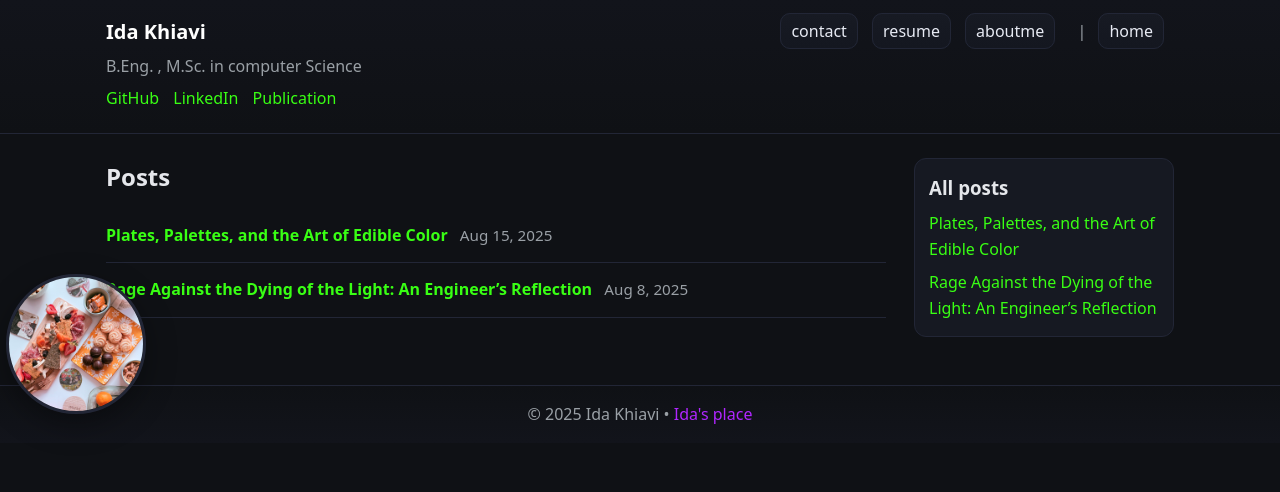
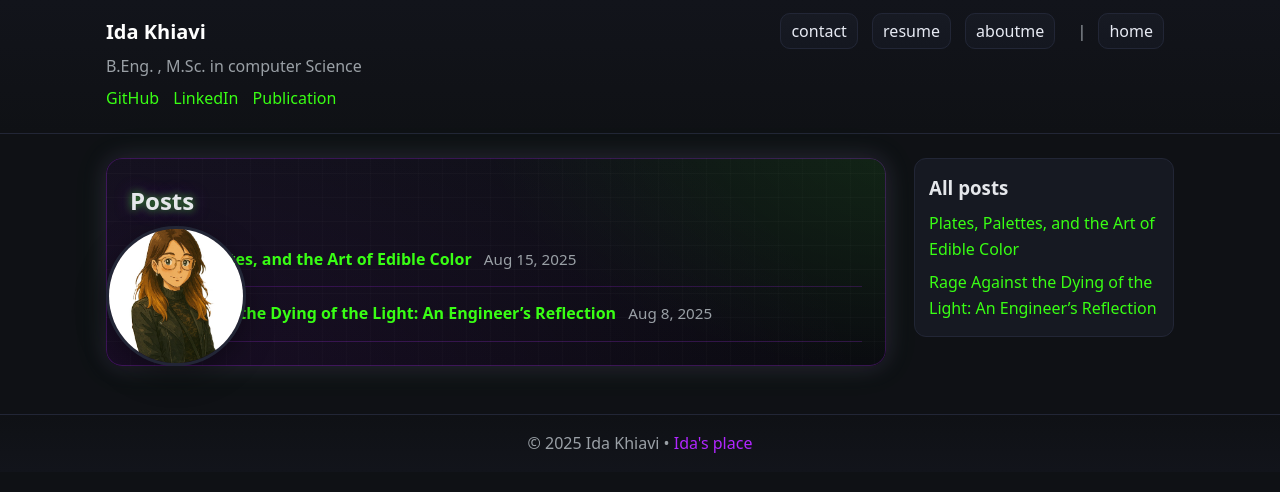
Before and after one commit to idakhiavi/idakhiavi.github.io, a Jekyll site: the page built from index.html, in a window 1280 px wide. Shown: the top 492 px of the page. Built offline with Jekyll 4.4.1, drawn with Linux system fonts in a browser that asks for light colours.

Commit message:
avatar change

```diff
--- a/assets/styles.css
+++ b/assets/styles.css
@@ -42,7 +42,7 @@ a:hover{text-decoration:underline}
 .social a{margin-right:10px}
 
 /* Layout */
-.container{max-width:var(--maxw);margin:0 auto;padding:24px 16px 48px;position:relative}
+.container{max-width:var(--maxw);margin:0 auto;padding:24px 16px 48px}
 .grid{display:grid;grid-template-columns:3fr 1fr;gap:28px}
 .main h1{margin:0 0 12px}
 
@@ -72,23 +72,12 @@ a:hover{text-decoration:underline}
   background:linear-gradient(0deg,#12141b,#0f1115);
 }
 
-/* Homepage left-margin avatar */
-.home-left-image{
-  position:absolute;
-  left:0;
-  top:140px; /* sits just below the header */
-  transform:translateX(-60%);
-  z-index:0;
-  pointer-events:none; /* purely decorative */
-}
-.home-left-image img{
-  width:140px;
-  height:140px;
-  border-radius:50%;
-  object-fit:cover;
-  border:3px solid var(--border);
-  box-shadow:0 10px 30px rgba(0,0,0,.35);
-  display:block;
+/* Homepage left-margin avatar (no overlap) */
+.home-with-avatar{position:relative;padding-left:180px}
+.home-with-avatar .home-left-image{position:absolute;left:0;bottom:0;pointer-events:none}
+.home-with-avatar .home-left-image img{
+  width:140px;height:140px;border-radius:50%;object-fit:cover;
+  border:3px solid var(--border);box-shadow:0 10px 30px rgba(0,0,0,.35);display:block
 }
 
 /* Post page */
@@ -98,5 +87,29 @@ a:hover{text-decoration:underline}
 /* Small screens */
 @media (max-width:800px){
   .grid{grid-template-columns:1fr}
-  .home-left-image{display:none}
+  .home-with-avatar{padding-left:0}
+  .home-with-avatar .home-left-image{display:none}
 }
+
+/* Arcade theme (homepage only) */
+.home-arcade{
+  position:relative;
+  padding:24px;
+  border-radius:16px;
+  background:
+    radial-gradient(1200px 600px at -10% 120%, rgba(176,38,255,.10), transparent 70%),
+    radial-gradient(800px 400px at 110% -10%, rgba(57,255,20,.10), transparent 60%),
+    repeating-linear-gradient(0deg, rgba(255,255,255,0.02) 0px, rgba(255,255,255,0.02) 1px, transparent 1px, transparent 24px),
+    repeating-linear-gradient(90deg, rgba(255,255,255,0.015) 0px, rgba(255,255,255,0.015) 1px, transparent 1px, transparent 24px),
+    linear-gradient(180deg,#0e1016,#0a0b10);
+  box-shadow:
+    0 0 0 1px rgba(176,38,255,.25) inset,
+    0 0 25px rgba(176,38,255,.15),
+    0 0 35px rgba(57,255,20,.10);
+}
+.home-arcade h1{
+  text-shadow:0 0 8px rgba(57,255,20,.6), 0 0 18px rgba(176,38,255,.4);
+}
+.home-arcade .post-item{border-bottom:1px solid rgba(176,38,255,.2)}
+.home-arcade .post-item:hover{background:rgba(176,38,255,.06)}
+.home-arcade .post-title:hover{ text-shadow:0 0 6px rgba(57,255,20,.85) }
--- a/index.html
+++ b/index.html
@@ -3,11 +3,11 @@ layout: default
 title: Home
 ---
 
+<div class="home-with-avatar home-arcade">
   <!-- Left margin avatar for homepage -->
   <div class="home-left-image" aria-hidden="true">
-  <img src="{{ "/assets/images/2.jpg" | relative_url }}" alt="" />
+    <img src="{{ "/assets/images/ida.jpg" | relative_url }}" alt="" />
     <!-- Decorative only; alt left empty on purpose -->
-  <!-- To make it announced, add a descriptive alt text -->
   </div>
 
   <h1>Posts</h1>
@@ -22,3 +22,4 @@ title: Home
   </li>
   {% endfor %}
   </ul>
+</div>
```
Also changed, not shown: assets/images/ida.jpg (added). Lines whose indentation alone changed are shown as unchanged.
